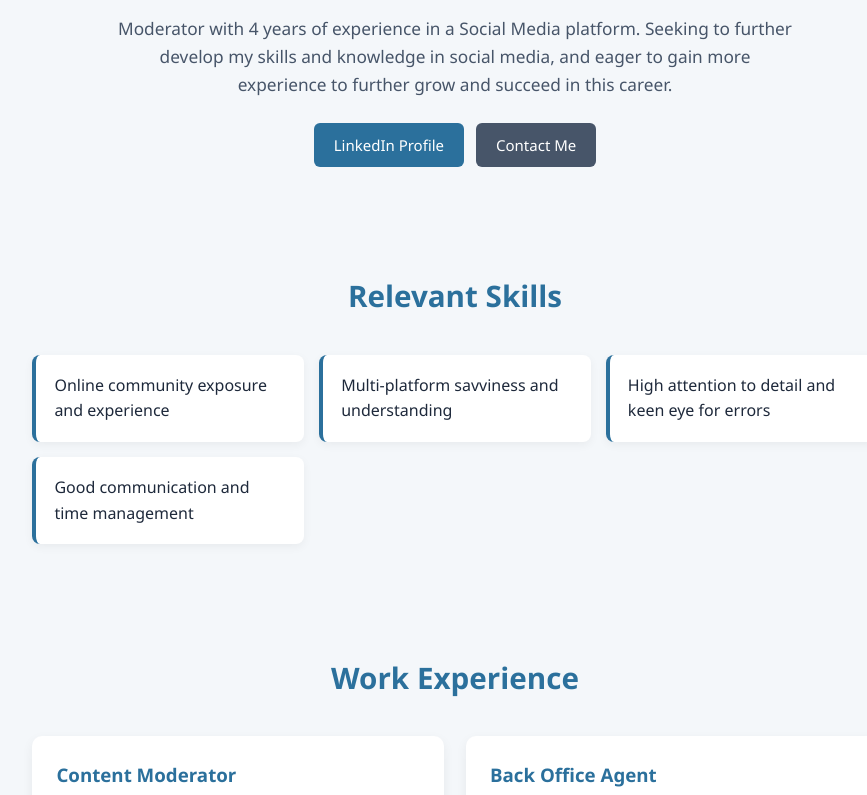
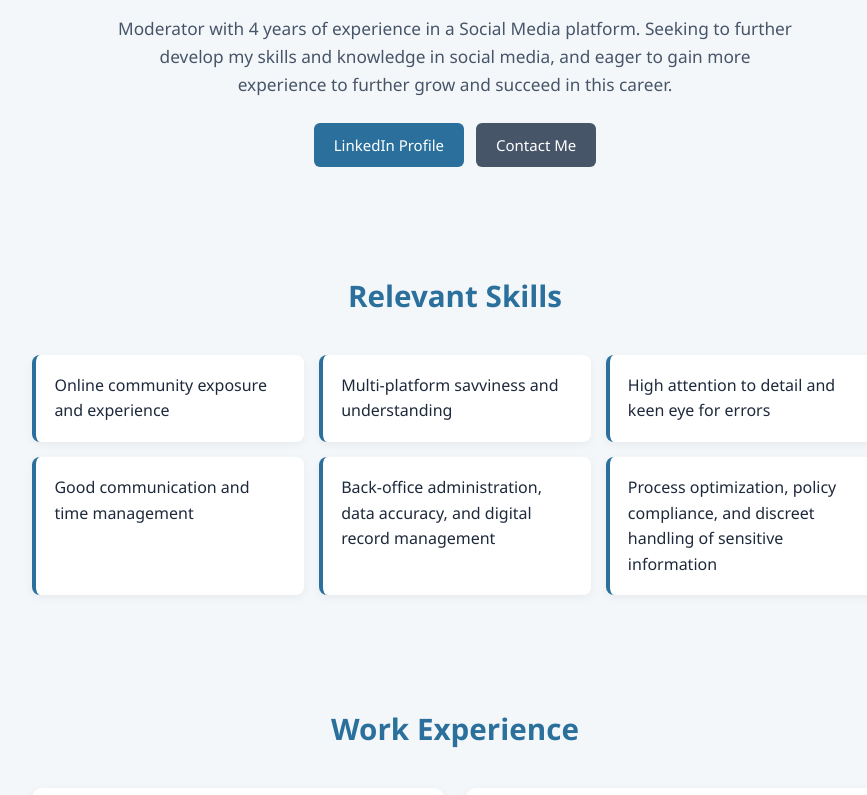
Before and after one commit to nestorsalcedojr/nestorsalcedojr.github.io, a plain HTML site: page index.html in a window 1280 px wide. Shown: the part 410-1205 px from the top of the page, without its empty margins (185-1052 px from the left). Drawn offline with Linux system fonts and the light colour scheme.

Commit message:
Update index.html

```diff
--- a/index.html
+++ b/index.html
@@ -267,6 +267,8 @@
         <div class="skill-item">Multi-platform savviness and understanding</div>
         <div class="skill-item">High attention to detail and keen eye for errors</div>
         <div class="skill-item">Good communication and time management</div>
+        <div class="skill-item">Back-office administration, data accuracy, and digital record management</div>
+        <div class="skill-item">Process optimization, policy compliance, and discreet handling of sensitive information</div>
       </div>
     </section>
 
```
